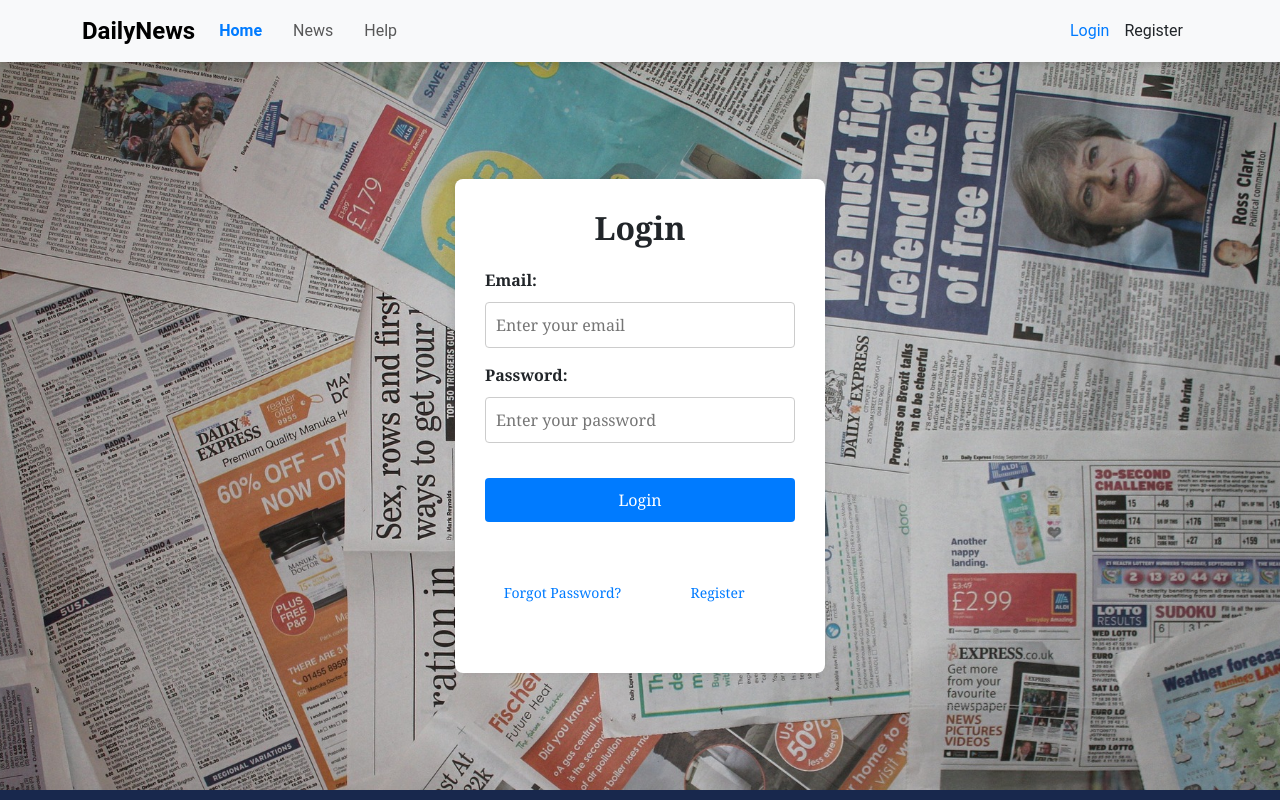
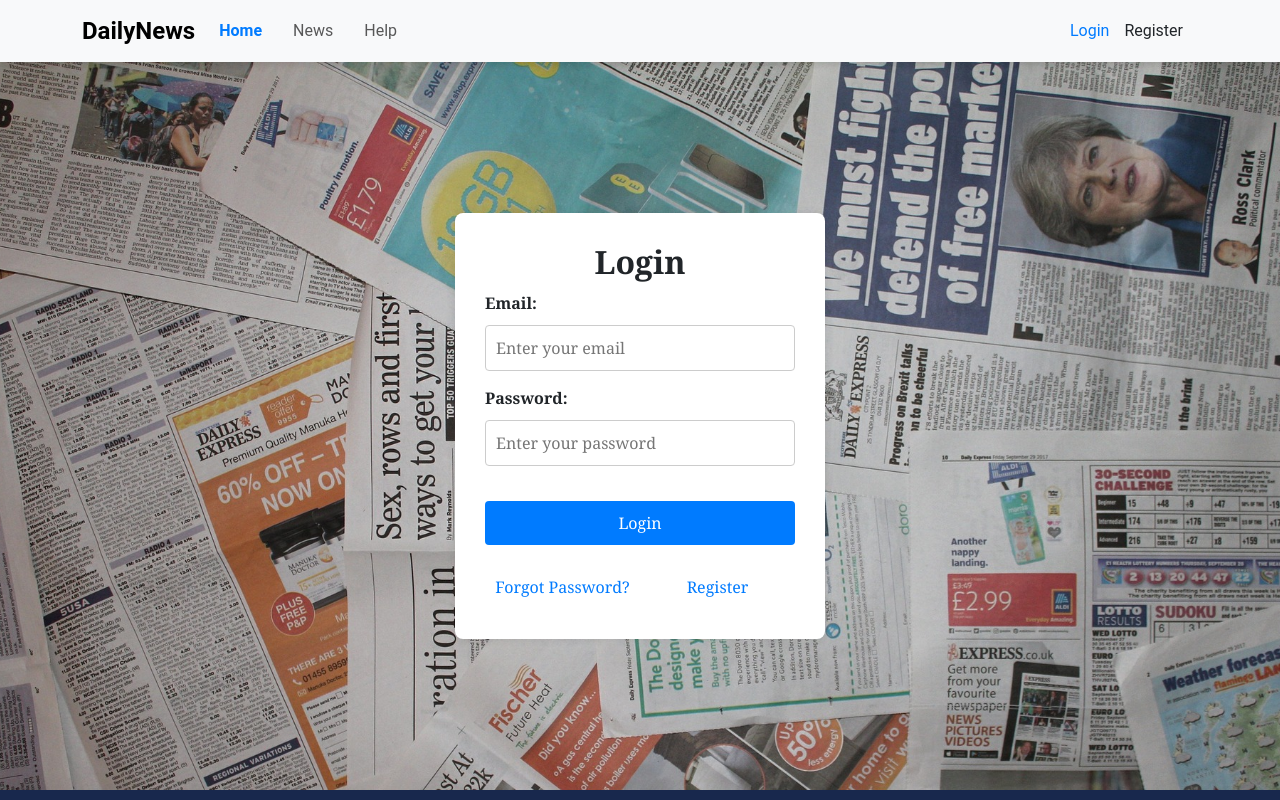
Before and after one commit to ank2911/News_App, a React (Create React App) app in the folder DailyNews-Frontend/: page /login in a window 1280 px wide. Shown: the top 800 px of the page. Built offline with nearby package versions, Linux system fonts and the light colour scheme.

Commit message:
Login Page style changed

```diff
--- a/DailyNews-Frontend/src/components/Login.js
+++ b/DailyNews-Frontend/src/components/Login.js
@@ -64,10 +64,10 @@ const Login = () => {
 
         <button type="submit">Login</button>
          <div className="additional-options">
-        <button className="forgot-password" onClick={handleForgotPassword}>
+        <button  onClick={handleForgotPassword}>
           Forgot Password?
         </button>
-        <button className="register" onClick={handleRegister}>
+        <button onClick={handleRegister}>
           Register
         </button>
       </div>
--- a/DailyNews-Frontend/src/styles/Login.css
+++ b/DailyNews-Frontend/src/styles/Login.css
@@ -5,7 +5,6 @@
     align-items: center;
     height: 91vh;
     background-color: #f0f0f0;
-
     background-image: url('../assests/img1.jpg');
     background-size: cover;
     background-position: center;
@@ -21,7 +20,7 @@
 
   .login-form h2 {
     text-align: center;
-    margin-bottom: 20px;
+    margin-bottom: 10px;
   }
 
   .login-form label {
@@ -47,11 +46,10 @@
     border-radius: 4px;
     cursor: pointer;
     margin-top: 20px;
-    margin-bottom: 30px;
   }
 
   .login-form button:hover {
-    background-color: #007bff ;
+    background-color: #0056b3;
     color: white;
   }
 
@@ -67,21 +65,11 @@
 
 
 
-  .additional-options .forgot-password {
-    background-color: transparent; /* Set a transparent background */
-    color: #007bff; /* Blue color for text */
+  .additional-options button {
+    background-color: transparent;
+    color: #007bff;
   }
-
-  .additional-options .register {
-    background-color: transparent; /* Set a transparent background */
-    color: #007bff; /* Blue color for text */
+  .additional-options button:hover{
+    background-color:  #007bff;
+    color: white;
   }
-
-.forgot-password,
-.register {
-  border: none;
-  border-radius: 3px;
-  cursor: pointer;
-  font-size: 14px;
-
-}
```
